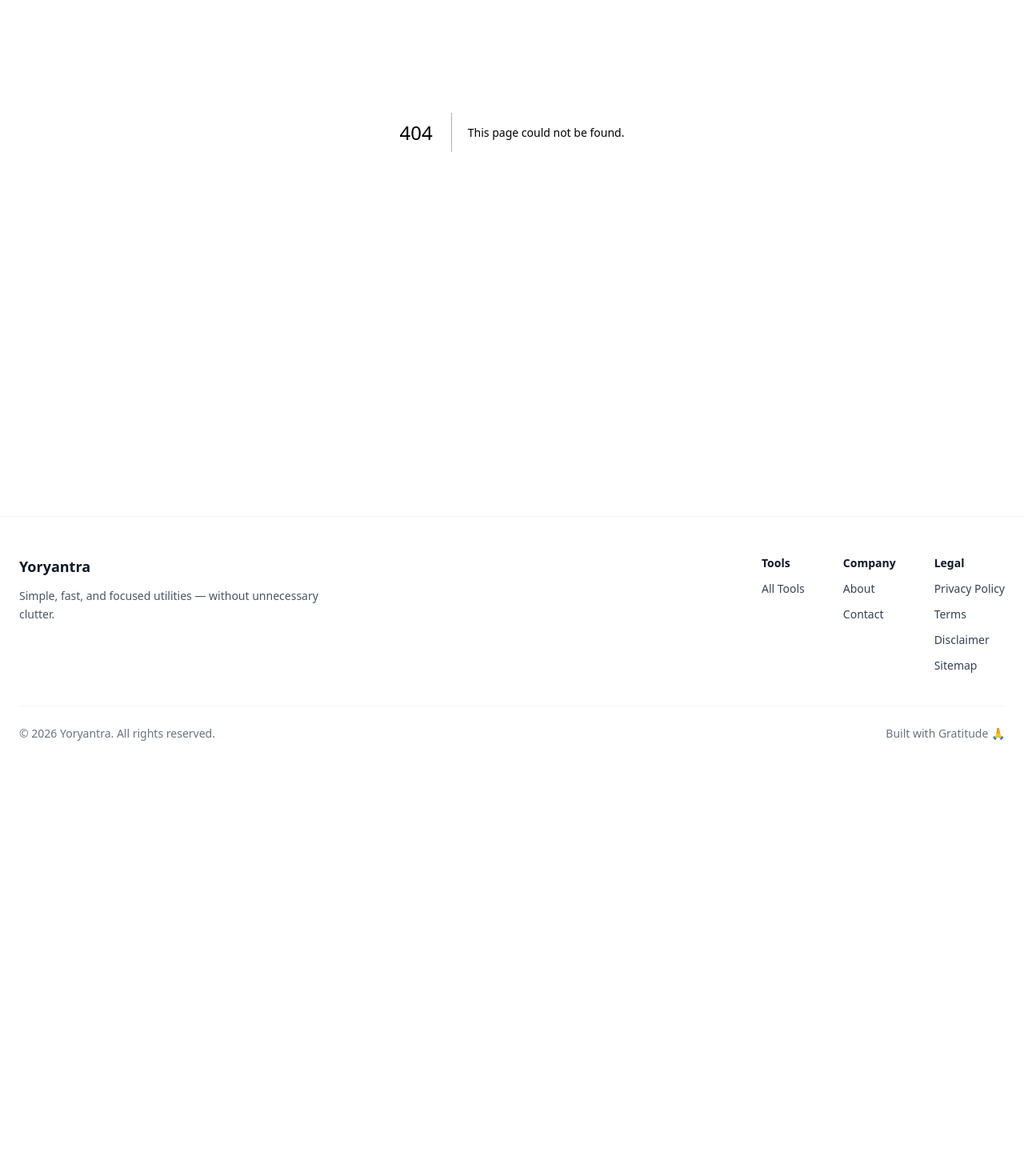
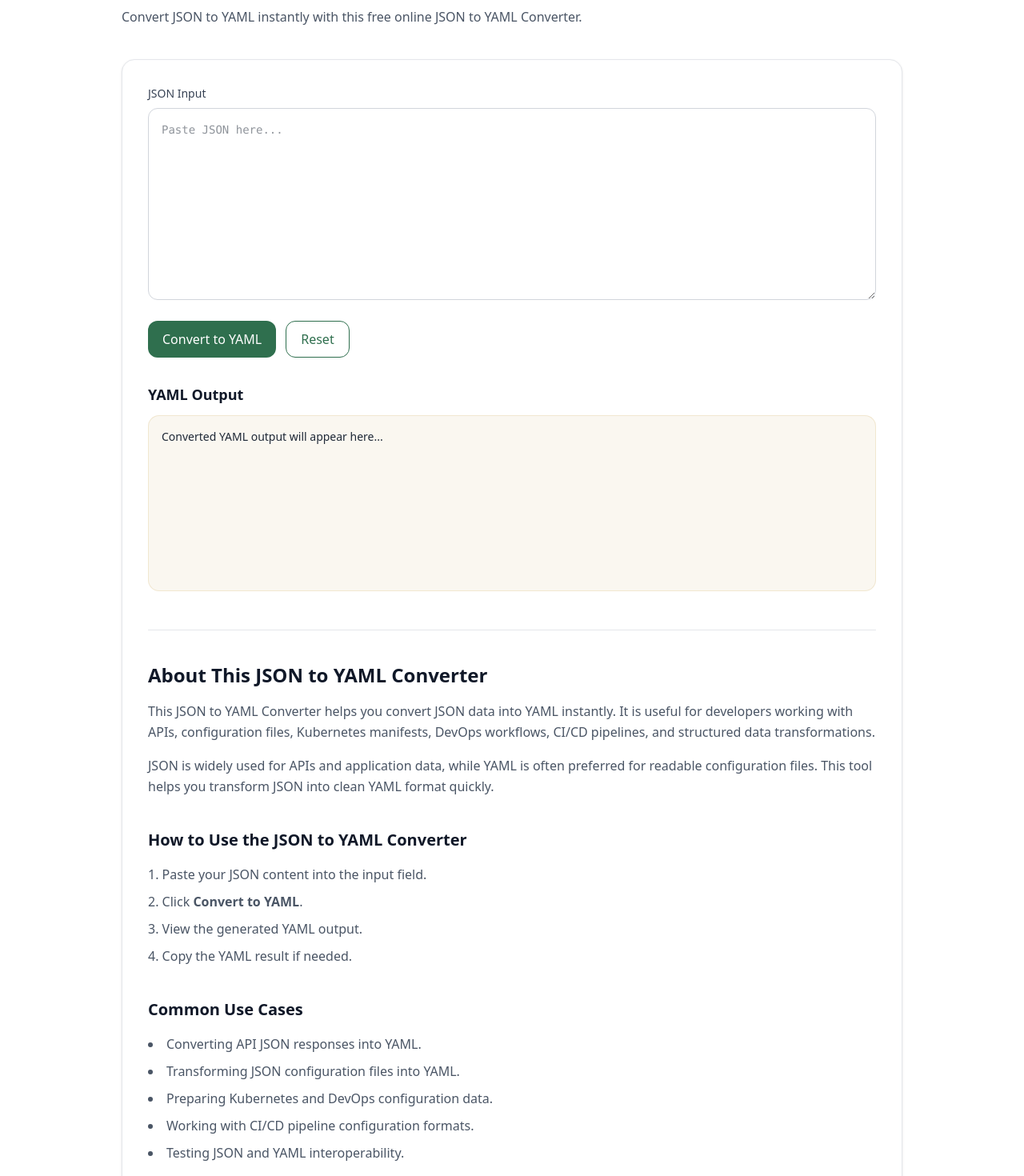
Before and after one commit to vaarunsonawwane-ops/yoryantra-new, a Next.js app: page /tools/json-to-yaml-converter in a window 1280 px wide. Before the commit this address had no page. Shown: the part 300-1770 px from the top of the page at 80% size. Before the commit the page ends 1275 px from the top, so only its background shows below. Built offline with nearby package versions, Linux system fonts and the light colour scheme.

Commit message:
JSON to YAML Converter

```diff
--- a/app/data/tools.tsx
+++ b/app/data/tools.tsx
@@ -227,5 +227,10 @@ export const tools = [
   href: "/tools/yaml-to-json-converter",
   },
 
+  {
+  title: "JSON to YAML Converter",
+  description: "Convert JSON to YAML instantly.",
+  href: "/tools/json-to-yaml-converter",
+  },
 
 ];
--- /dev/null
+++ b/app/tools/json-to-yaml-converter/ToolClient.tsx
@@ -0,0 +1,253 @@
+"use client";
+
+import { useState } from "react";
+import Link from "next/link";
+import yaml from "js-yaml";
+import ToolShell from "@/app/components/ToolShell";
+
+export default function ToolClient() {
+  const [input, setInput] = useState("");
+  const [output, setOutput] = useState("");
+  const [error, setError] = useState("");
+
+  const convertToYAML = () => {
+    try {
+      const parsed = JSON.parse(input);
+      const converted = yaml.dump(parsed, {
+        indent: 2,
+        lineWidth: -1,
+        noRefs: true,
+      });
+
+      setOutput(converted);
+      setError("");
+    } catch (err) {
+      if (err instanceof Error) {
+        setError(err.message);
+      } else {
+        setError("Invalid JSON input.");
+      }
+
+      setOutput("");
+    }
+  };
+
+  const resetAll = () => {
+    setInput("");
+    setOutput("");
+    setError("");
+  };
+
+  return (
+    <ToolShell
+      title="JSON to YAML Converter"
+      description="Convert JSON to YAML instantly with this free online JSON to YAML Converter."
+    >
+      {/* INPUT */}
+      <div>
+        <label className="block mb-2 text-sm font-medium text-gray-700">
+          JSON Input
+        </label>
+
+        <textarea
+          value={input}
+          onChange={(e) => setInput(e.target.value)}
+          placeholder="Paste JSON here..."
+          className="w-full min-h-[240px] rounded-xl border border-gray-300 p-4 text-sm font-mono outline-none focus:ring-2 focus:ring-[var(--green)] focus:border-transparent transition"
+        />
+      </div>
+
+      {/* ACTIONS */}
+      <div className="mt-5 flex flex-wrap gap-3">
+        <button onClick={convertToYAML} className="yoryantra-btn">
+          Convert to YAML
+        </button>
+
+        <button onClick={resetAll} className="yoryantra-btn-outline">
+          Reset
+        </button>
+      </div>
+
+      {/* ERROR */}
+      {error && (
+        <div className="mt-6 rounded-xl border border-red-200 bg-red-50 p-4 text-sm text-red-700">
+          {error}
+        </div>
+      )}
+
+      {/* OUTPUT */}
+      <div className="mt-8">
+        <div className="flex items-center justify-between mb-3">
+          <h3 className="text-lg font-semibold text-gray-900">
+            YAML Output
+          </h3>
+
+          {output && (
+            <button
+              onClick={() => navigator.clipboard.writeText(output)}
+              className="yoryantra-btn-outline text-sm"
+            >
+              Copy
+            </button>
+          )}
+        </div>
+
+        <div className="yoryantra-output min-h-[220px] text-sm whitespace-pre-wrap break-words overflow-auto">
+          {output || "Converted YAML output will appear here..."}
+        </div>
+      </div>
+
+      {/* SEO CONTENT */}
+      <section className="mt-12 border-t border-gray-200 pt-10 space-y-10">
+        <div>
+          <h2 className="text-2xl font-semibold text-gray-900">
+            About This JSON to YAML Converter
+          </h2>
+
+          <p className="mt-4 text-gray-600 leading-relaxed">
+            This JSON to YAML Converter helps you convert JSON data into YAML
+            instantly. It is useful for developers working with APIs,
+            configuration files, Kubernetes manifests, DevOps workflows, CI/CD
+            pipelines, and structured data transformations.
+          </p>
+
+          <p className="mt-4 text-gray-600 leading-relaxed">
+            JSON is widely used for APIs and application data, while YAML is
+            often preferred for readable configuration files. This tool helps
+            you transform JSON into clean YAML format quickly.
+          </p>
+        </div>
+
+        <div>
+          <h2 className="text-xl font-semibold text-gray-900">
+            How to Use the JSON to YAML Converter
+          </h2>
+
+          <ol className="mt-4 list-decimal list-inside space-y-2 text-gray-600 leading-relaxed">
+            <li>Paste your JSON content into the input field.</li>
+            <li>Click <strong>Convert to YAML</strong>.</li>
+            <li>View the generated YAML output.</li>
+            <li>Copy the YAML result if needed.</li>
+          </ol>
+        </div>
+
+        <div>
+          <h2 className="text-xl font-semibold text-gray-900">
+            Common Use Cases
+          </h2>
+
+          <ul className="mt-4 list-disc list-inside space-y-2 text-gray-600 leading-relaxed">
+            <li>Converting API JSON responses into YAML.</li>
+            <li>Transforming JSON configuration files into YAML.</li>
+            <li>Preparing Kubernetes and DevOps configuration data.</li>
+            <li>Working with CI/CD pipeline configuration formats.</li>
+            <li>Testing JSON and YAML interoperability.</li>
+          </ul>
+        </div>
+
+        <div>
+          <h2 className="text-xl font-semibold text-gray-900">
+            Example
+          </h2>
+
+          <div className="mt-4 rounded-xl border border-gray-200 bg-gray-50 p-4 text-sm text-gray-700">
+            <p className="font-medium text-gray-900">
+              JSON input:
+            </p>
+
+            <pre className="mt-2 whitespace-pre-wrap break-words">
+{`{
+  "name": "Yoryantra",
+  "type": "Developer Utility"
+}`}
+            </pre>
+
+            <p className="mt-4 font-medium text-gray-900">
+              YAML output:
+            </p>
+
+            <pre className="mt-2 whitespace-pre-wrap break-words">
+{`name: Yoryantra
+type: Developer Utility`}
+            </pre>
+          </div>
+        </div>
+
+        <div>
+          <h2 className="text-xl font-semibold text-gray-900">
+            Frequently Asked Questions
+          </h2>
+
+          <div className="mt-5 space-y-6">
+            <div>
+              <h3 className="font-semibold text-gray-900">
+                What is JSON?
+              </h3>
+
+              <p className="mt-2 text-gray-600 leading-relaxed">
+                JSON is a lightweight structured data format commonly used in
+                APIs, applications, databases, and web services.
+              </p>
+            </div>
+
+            <div>
+              <h3 className="font-semibold text-gray-900">
+                Why convert JSON to YAML?
+              </h3>
+
+              <p className="mt-2 text-gray-600 leading-relaxed">
+                YAML is easier to read for configuration files, DevOps
+                workflows, Kubernetes manifests, and CI/CD pipelines.
+              </p>
+            </div>
+
+            <div>
+              <h3 className="font-semibold text-gray-900">
+                Does this tool validate JSON?
+              </h3>
+
+              <p className="mt-2 text-gray-600 leading-relaxed">
+                Yes. Invalid JSON input will show an error message during
+                conversion.
+              </p>
+            </div>
+
+            <div>
+              <h3 className="font-semibold text-gray-900">
+                Is the conversion done on the server?
+              </h3>
+
+              <p className="mt-2 text-gray-600 leading-relaxed">
+                No. JSON to YAML conversion happens directly in your browser.
+              </p>
+            </div>
+          </div>
+        </div>
+
+        <div>
+          <h2 className="text-xl font-semibold text-gray-900">
+            Related Tools
+          </h2>
+
+          <div className="mt-4 flex flex-wrap gap-3">
+            <Link href="/tools/yaml-to-json-converter" className="yoryantra-btn-outline">
+              YAML to JSON Converter
+            </Link>
+
+            <Link href="/tools/yaml-formatter" className="yoryantra-btn-outline">
+              YAML Formatter
+            </Link>
+
+            <Link href="/tools/json-formatter" className="yoryantra-btn-outline">
+              JSON Formatter
+            </Link>
+
+            <Link href="/tools/json-validator" className="yoryantra-btn-outline">
+              JSON Validator
+            </Link>
+          </div>
+        </div>
+      </section>
+    </ToolShell>
+  );
+}
--- /dev/null
+++ b/app/tools/json-to-yaml-converter/page.tsx
@@ -0,0 +1,52 @@
+import ToolClient from "./ToolClient";
+
+export const metadata = {
+  title: "JSON to YAML Converter Online Free | Yoryantra",
+
+  description:
+    "Convert JSON to YAML instantly with this free online JSON to YAML Converter.",
+
+  keywords: [
+    "json to yaml",
+    "json yaml converter",
+    "convert json to yaml",
+    "json to yaml online",
+    "json yaml parser",
+    "devops yaml converter",
+    "developer tools",
+  ],
+
+  alternates: {
+    canonical:
+      "https://yoryantra.com/tools/json-to-yaml-converter",
+  },
+
+  openGraph: {
+    title:
+      "JSON to YAML Converter Online Free | Yoryantra",
+
+    description:
+      "Convert JSON to YAML instantly online.",
+
+    url:
+      "https://yoryantra.com/tools/json-to-yaml-converter",
+
+    siteName: "Yoryantra",
+
+    type: "website",
+  },
+
+  twitter: {
+    card: "summary_large_image",
+
+    title:
+      "JSON to YAML Converter Online Free | Yoryantra",
+
+    description:
+      "Convert JSON to YAML instantly.",
+  },
+};
+
+export default function Page() {
+  return <ToolClient />;
+}
```
